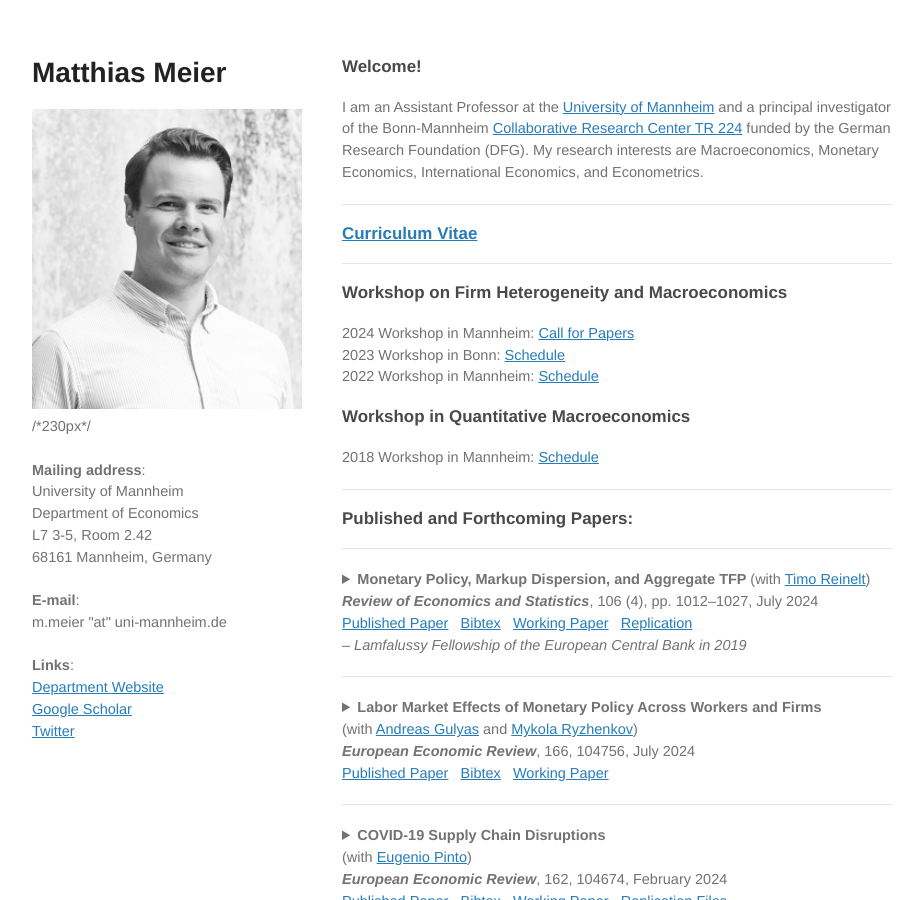
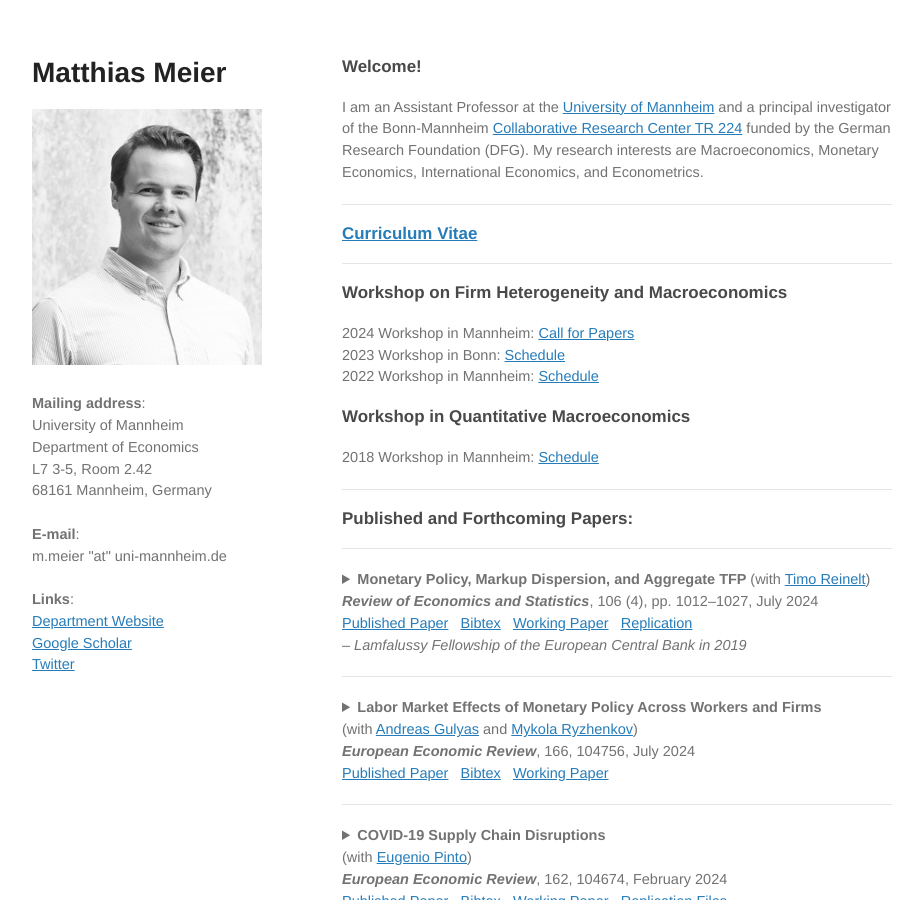
Before and after one commit to matthias-meier-econ/matthias-meier-econ.github.io, a Jekyll site: the page built from README.md, in a window 1280 px wide and 900 px high. Shown: the whole window, without its empty margins (178-1101 px from the left). Built offline with Jekyll 4.4.1, drawn with Linux system fonts in a browser that asks for light colours; our own code applies the rules of GitHub Pages for plain Markdown files; a script that is not in the unit is left out; the repository's description, which GitHub fills in, is left out.

Commit message:
Update default.html

```diff
--- a/_layouts/default.html
+++ b/_layouts/default.html
@@ -31,7 +31,7 @@
           <img src="1280px-University_of_Mannheim.svg.png" style="width:150px" /></p>
           -->
 
-          <img src="{{site.logo | relative_url}}" alt="Logo"  style="width:300px" /> /*230px*/
+          <img src="{{site.logo | relative_url}}" alt="Logo"  style="width:230px" />
 
           <p>
           <br><b>Mailing address</b>:
```
